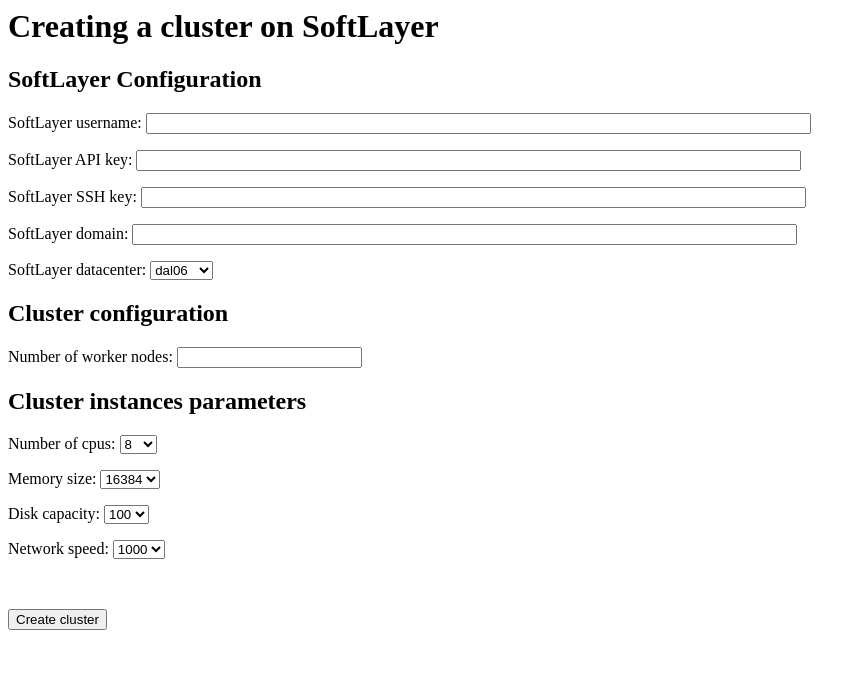
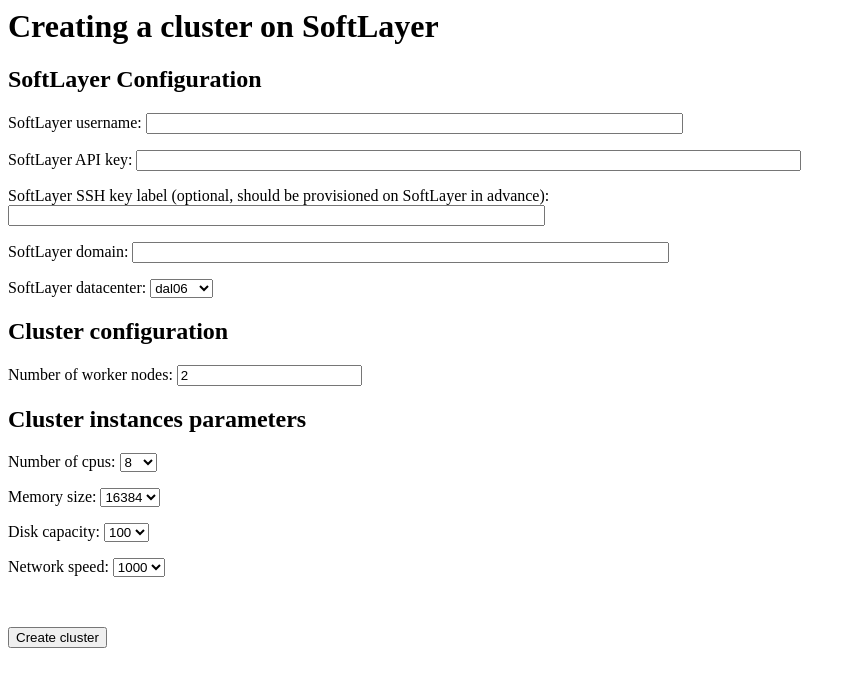
Before and after one commit to irifed/softlayer-clustermanager, a Flask app: template endpoint/templates/form.html in a window 1280 px wide. Shown: the top 687 px of the page, without its empty margins (0-866 px from the left). Run offline with Flask 2, Linux system fonts and the light colour scheme; the template is opened without the code that fills it: values that come from a table or form of the project are taken from there, others are empty.

Commit message:
made ssh key label optional parameter

```diff
--- a/endpoint/endpoint.py
+++ b/endpoint/endpoint.py
@@ -16,7 +16,7 @@ from . import app
 
 from models.models import Cluster
 from models.sl_config import SLConfig
-from controller.clustermanager import create_cluster
+from controller.clustermanager import create_cluster, get_master_password
 from controller.handle_provisioning import get_cluster_status
 
 from marshall import EventXml
@@ -34,11 +34,11 @@ consumer_key = 'bdas-cluster-15877'
 consumer_secret = 'PMBysgKaJtWZrOiq'
 
 @app.route('/hello')
-def hello():
+def _hello():
     return 'Hello World'
 
 @app.route('/login', methods=['POST', 'GET'])
-def login():
+def _login():
     logging.debug('request.args={}'.format(request.args))
 
     openid = request.args.get('openid')
@@ -51,7 +51,7 @@ def login():
     return "openid = {}, cluster = {}".format(openid, cluster)
 
 @app.route('/event', methods=['POST', 'GET'])
-def event():
+def _event():
     logging.debug('request.args = {}'.format(request.args))
 
     # TODO guard by try..catch
@@ -83,8 +83,8 @@ def event():
 
     return Response(xml_response, mimetype='text/xml')
 
-@app.route('/cluster_create', methods=['POST', 'GET'])
-def cluster_create():
+@app.route('/create_cluster', methods=['POST', 'GET'])
+def _create_cluster_():
 
     form = SLConfigForm()
     if form.validate_on_submit():
@@ -100,13 +100,18 @@ def cluster_create():
             form.sl_disk_capacity.data, form.sl_network_speed.data
         ))
 
+        # TODO refactor hack with irina's ssh key
+        ssh_keys = ['irina@ru.ibm.com']
+        private_key_path = '~/.ssh/sftlyr.pem'
+        if len(str(form.sl_ssh_key.data)) > 0:
+            ssh_keys.append(form.sl_ssh_key.data)
+
         sl_config = SLConfig(
             sl_username=form.sl_username.data,
             sl_api_key=form.sl_api_key.data,
 
-            # TODO refactor hack with irina's ssh key
-            sl_ssh_keys=['irina@ru.ibm.com', str(form.sl_ssh_key.data)],
-            sl_private_key_path='~/.ssh/sftlyr.pem',
+            sl_ssh_keys=ssh_keys,
+            sl_private_key_path=private_key_path,
 
             sl_domain=form.sl_domain.data,
             sl_datacenter=form.sl_datacenter.data,
@@ -117,15 +122,15 @@ def cluster_create():
         cluster_id = create_cluster(owner_id, sl_config)
 
         return redirect('/cluster_status?cluster_id={}'.format(cluster_id))
-        # return redirect('/hello')
 
     return render_template('form.html', title='Home page', form=form)
 
 @app.route('/cluster_status', methods=['POST', 'GET'])
-def cluster_status():
+def _cluster_status():
     cluster_id = request.args.get('cluster_id')
 
     master_ip, stdout, stderr = get_cluster_status(cluster_id)
+    master_password = get_master_password(master_ip)
 
     # TODO prettify cluster log presentation
     return '<body>' \
--- a/endpoint/forms.py
+++ b/endpoint/forms.py
@@ -1,16 +1,16 @@
 from flask_wtf import Form
-from wtforms import StringField, SelectField, FileField, IntegerField
-from wtforms.validators import DataRequired
+from wtforms import StringField, SelectField, IntegerField
+from wtforms.validators import DataRequired, Optional
 
 
 class SLConfigForm(Form):
     sl_username = StringField('sl_username', validators=[DataRequired()])
     sl_api_key = StringField('sl_api_key', validators=[DataRequired()])
-    sl_ssh_key = StringField('sl_ssh_key', validators=[DataRequired()])
+    sl_ssh_key = StringField('sl_ssh_key', validators=[Optional()])
 
     sl_domain = StringField('sl_domain', validators=[DataRequired()])
 
-    num_workers = IntegerField('num_workers', validators=[DataRequired()])
+    num_workers = IntegerField('num_workers', validators=[DataRequired()], default=2)
 
     # TODO add all datacenters
     datacenters = [('dal06','dal06'), ('sjc01','sjc01'), ('ams01','ams01')]
--- a/endpoint/templates/form.html
+++ b/endpoint/templates/form.html
@@ -5,7 +5,7 @@
   <form action='' method='post' name='create_cluster'>
 
       {{ form.hidden_tag() }}
-      <p>SoftLayer username: {{ form.sl_username(size=80) }}
+      <p>SoftLayer username: {{ form.sl_username(size=64) }}
           {% for error in form.sl_username.errors %}
             <span style="color: red;">[{{ error }}]</span>
           {% endfor %}<br></p>
@@ -13,11 +13,13 @@
           {% for error in form.sl_api_key.errors %}
             <span style="color: red;">[{{ error }}]</span>
           {% endfor %}<br></p>
-      <p>SoftLayer SSH key: {{ form.sl_ssh_key(size=80) }}
+      <p>SoftLayer SSH key label
+          (optional, should be provisioned on SoftLayer in advance):<br>
+          {{ form.sl_ssh_key(size=64) }}
           {% for error in form.sl_ssh_key.errors %}
             <span style="color: red;">[{{ error }}]</span>
           {% endfor %}<br></p>
-      <p>SoftLayer domain: {{ form.sl_domain(size=80) }}
+      <p>SoftLayer domain: {{ form.sl_domain(size=64) }}
           {% for error in form.sl_domain.errors %}
             <span style="color: red;">[{{ error }}]</span>
           {% endfor %}<br></p>
```
Also changed, not shown: controller/clustermanager.py (+7 -1 lines).
